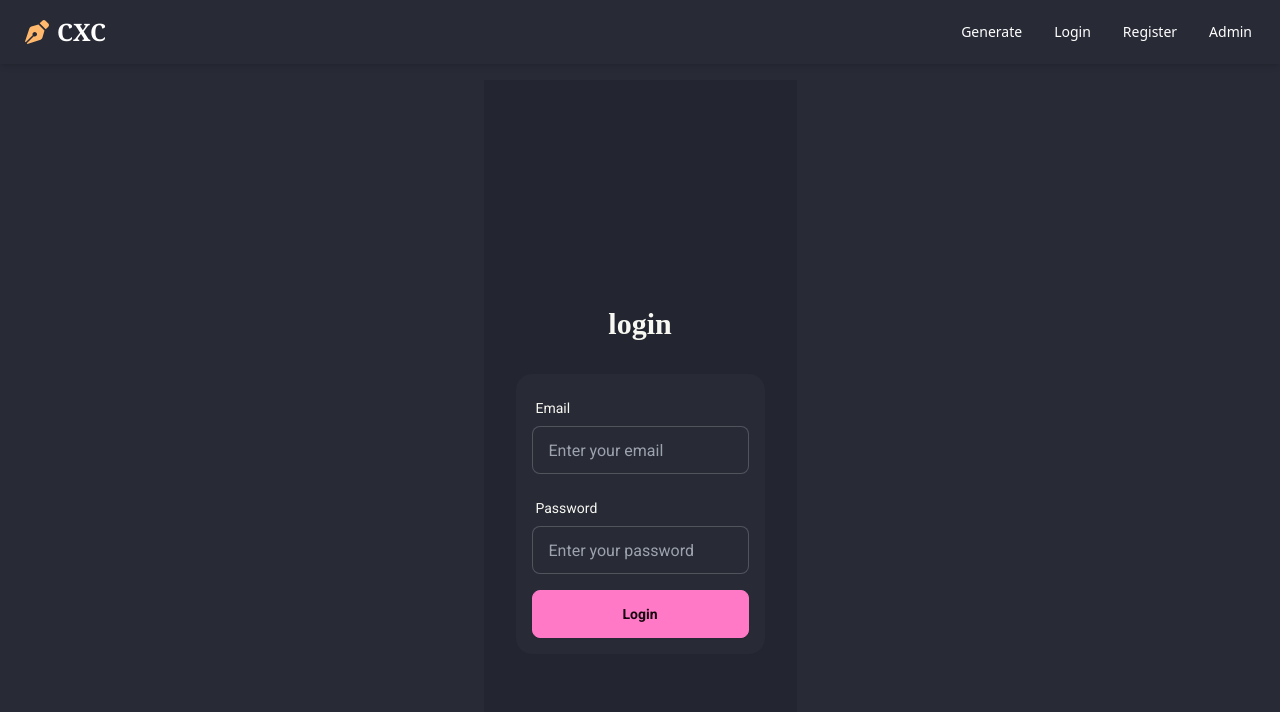
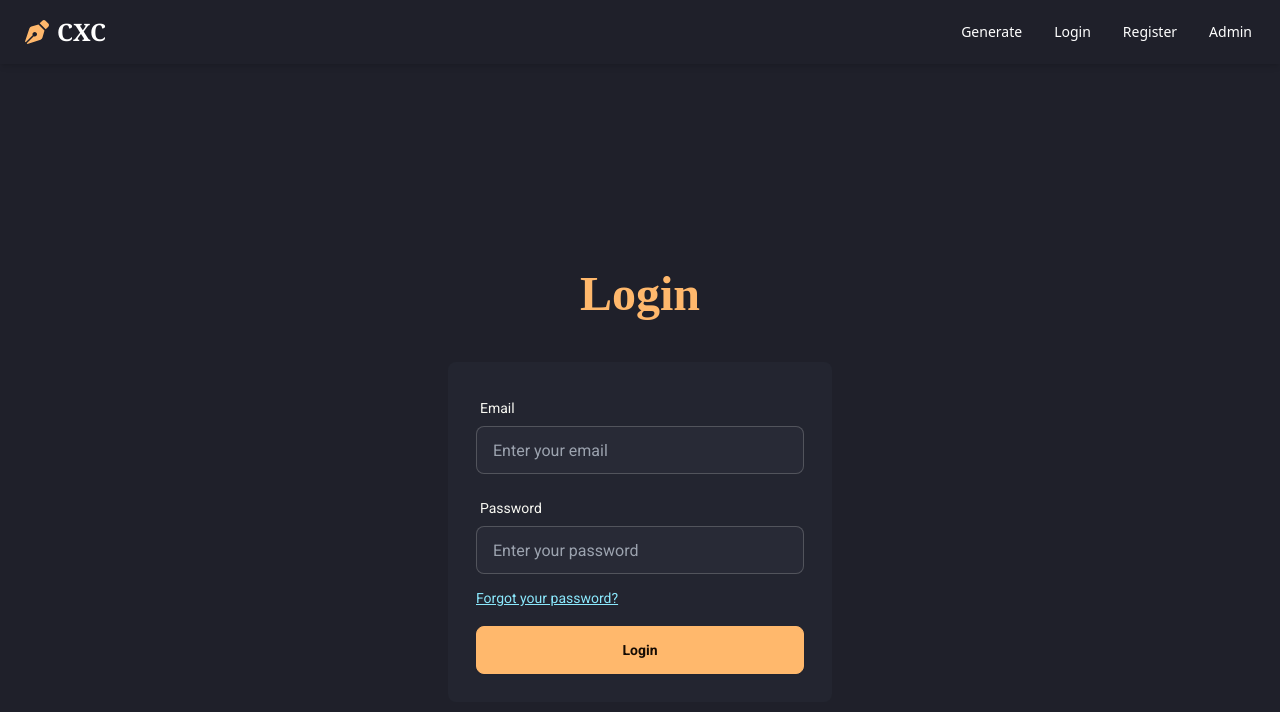
Before and after one commit to mika-em/CryptsXCreatures, a Next.js app in the folder cxc_app/: page /login in a window 1280 px wide. Shown: the top 712 px of the page. Built offline with nearby package versions, Linux system fonts and the light colour scheme; a web font is replaced by a local one.

Commit message:
create PageWrapper and apply to all pages for more consistent UI

```diff
--- a/cxc_app/package.json
+++ b/cxc_app/package.json
@@ -15,6 +15,7 @@
     "daisyui": "^4.12.14",
     "react": "^18.3.1",
     "react-dom": "^18.3.1",
+    "react-hot-toast": "^2.4.1",
     "react-icons": "^5.3.0"
   },
   "devDependencies": {
--- a/cxc_app/src/app/admin/page.js
+++ b/cxc_app/src/app/admin/page.js
@@ -2,6 +2,8 @@
 import { useEffect, useState } from 'react';
 import { fetchUsers } from '../utils/auth';
 import UserTable from '../components/UserTable';
+import PageWrapper from '../components/PageWrapper';
+
 export default function AdminPage() {
   const [users, setUsers] = useState(null);
   const [loading, setLoading] = useState(true);
@@ -13,7 +15,7 @@ export default function AdminPage() {
         const data = await fetchUsers();
         setUsers(data);
       } catch (e) {
-        setError(e.message || "An error occured.");
+        setError(e.message || 'An error occured.');
       } finally {
         setLoading(false);
       }
@@ -24,25 +26,28 @@ export default function AdminPage() {
 
   if (loading) {
     return (
-      <div className="flex flex-col items-center justify-center min-h-screen">
-        <h1 className="text-3xl">Loading...</h1>
-      </div>
+      <PageWrapper title="Admin Dashboard" centerContent={true}>
+        <div className="flex items-center justify-center min-h-screen">
+          <h1 className="text-3xl">Loading...</h1>
+        </div>
+      </PageWrapper>
     );
   }
 
   if (error) {
-    return <div className="alert alert-danger">{error}</div>;
+    return (
+      <PageWrapper title="Admin Dashboard" centerContent={true}>
+        <div className="alert alert-error text-center mt-4">{error}</div>
+      </PageWrapper>
+    );
   }
 
   return (
-    <div className="flex flex-col items-center justify-center min-h-screen bg-base-200 p-8">
-      <h1 className="-pt-8 pb-7 text-5xl
-       bg-clip-text glowing-text text-transparent
-        bg-gradient-to-r from-purple-500 via-pink-500 to-orange-500 font-bold mb-6">
-        Admin Dashboard
-      </h1>
-      <h1 className="text-2xl">Users</h1>
-      <UserTable users={users} />
-    </div>
+    <PageWrapper title="Admin Dashboard" centerContent={true}>
+      <div className="flex flex-col items-center">
+        <h1 className="text-2xl mb-4">Users</h1>
+        <UserTable users={users} />
+      </div>
+    </PageWrapper>
   );
 }
--- /dev/null
+++ b/cxc_app/src/app/components/PageWrapper.js
@@ -0,0 +1,26 @@
+'use client';
+
+import Typewriter from './typewriter';
+
+export default function PageWrapper({
+  title,
+  children,
+  centerContent = false,
+}) {
+  return (
+    <div
+      className={`flex flex-col ${
+        centerContent
+          ? 'items-center justify-center min-h-screen'
+          : 'items-start'
+      } p-8`}
+    >
+      {title && (
+        <h1 className="text-5xl font-bold mb-6 text-accent">
+          <Typewriter text={title} delay={100} />
+        </h1>
+      )}
+      <div className="w-full flex justify-center">{children}</div>
+    </div>
+  );
+}
--- a/cxc_app/src/app/globals.css
+++ b/cxc_app/src/app/globals.css
@@ -18,8 +18,11 @@
 html,
 body {
   height: 100%;
+  width: 100%;
   margin: 0;
   overflow: auto;
+  display: flex;
+  flex-direction: column;
 }
 
 body {
@@ -33,10 +36,10 @@ body {
 main {
   flex: 1;
   display: flex;
-  align-items: center;
-  justify-content: center;
+  flex-direction: column;
+  align-items: stretch;
+  justify-content: flex-start;
   padding: 1rem;
-  /* overflow: auto; */
 }
 
 footer {
@@ -59,7 +62,7 @@ h2 {
 }
 
 input {
-  color: var(--foreground);
+  color: white
 }
 
 @keyframes spin {
--- a/cxc_app/src/app/layout.js
+++ b/cxc_app/src/app/layout.js
@@ -23,9 +23,9 @@ export const metadata = {
 export default function RootLayout({ children }) {
   return (
     <html lang="en" data-theme="dracula">
-      <body className="bg-base-100 text-base-content flex flex-col min-h-screen">
+      <body className="bg-base-300 text-base-content flex flex-col min-h-screen">
         <Navbar />
-        <main className="flex-1 flex items-center justify-center">
+        <main className="flex-1 container mx-auto px-4 py-8">
           {children}
         </main>
         <Footer />
--- a/cxc_app/src/app/login/page.js
+++ b/cxc_app/src/app/login/page.js
@@ -2,8 +2,8 @@
 
 import { useRouter } from 'next/navigation';
 import { login } from '../utils/auth';
-import Typewriter from '../components/typewriter';
 import { useState } from 'react';
+import PageWrapper from '../components/PageWrapper';
 
 export default function LoginPage() {
   const router = useRouter();
@@ -25,21 +25,17 @@ export default function LoginPage() {
   }
 
   return (
-    <div className="flex flex-col items-center justify-center min-h-screen bg-base-200 p-8">
-      <h1 className="text-3xl font-bold mb-4 bg-clip-text text-transparent bg-base-content items-center pb-4">
-        {''}
-        <Typewriter text="login" delay={100} />
-      </h1>
+    <PageWrapper title="Login" centerContent={true}>
       <form
         onSubmit={handleSubmit}
-        className="card w-full max-w-sm bg-base-100 p-4"
+        className="card w-full max-w-sm rounded-lg p-7 m-5 bg-base-200"
       >
         {err && (
           <div className="alert alert-error mb-4">
             <span>{err}</span>
           </div>
         )}
-        <div className="form-control mb-4">
+        <div className="form-control mb-4 ">
           <label className="label">
             <span className="label-text">Email</span>
           </label>
@@ -62,11 +58,19 @@ export default function LoginPage() {
             className="input input-bordered"
             required
           />
+          <div className="text-left mt-3">
+            <a
+              href="/recover"
+              className="link link-info text-sm hover:text-secondary-focus"
+            >
+              Forgot your password?
+            </a>
+          </div>
         </div>
-        <button type="submit" className="btn btn-primary w-full">
+        <button type="submit" className="btn btn-accent w-full">
           Login
         </button>
       </form>
-    </div>
+    </PageWrapper>
   );
 }
--- a/cxc_app/src/app/recover/page.js
+++ b/cxc_app/src/app/recover/page.js
@@ -3,6 +3,7 @@
 import { useState } from 'react';
 import { recovery } from '../utils/auth';
 import { useRouter } from 'next/navigation';
+import PageWrapper from '../components/PageWrapper';
 
 export default function RecoverPage() {
   const [loading, setLoading] = useState(false);
@@ -68,14 +69,11 @@ export default function RecoverPage() {
   }
 
   return (
-    <div className="flex flex-col items-center justify-center min-h-screen bg-base-200 p-8">
-      <h2 className="text-4xl font-bold mb-6 text-base-content">
-        {step === 1 && 'Recover Password'}
-        {step === 2 && 'Recover Password'}
-        {step === 3 && 'Recover Password'}
-      </h2>
-
-      <form onSubmit={handleSubmit} className="card w-full max-w-md bg-base-100 p-6 shadow-md">
+    <PageWrapper title="Recover Password" centerContent={true}>
+      <form
+        onSubmit={handleSubmit}
+        className="card w-full max-w-sm rounded-lg p-7 m-5 bg-base-200"
+      >
         {err && (
           <div className="alert alert-error mb-4">
             <span>{err}</span>
@@ -158,6 +156,6 @@ export default function RecoverPage() {
           {loading ? <span className="loading loading-ring"></span> : 'Submit'}
         </button>
       </form>
-    </div>
+    </PageWrapper>
   );
 }
--- a/cxc_app/src/app/register/page.js
+++ b/cxc_app/src/app/register/page.js
@@ -2,8 +2,8 @@
 
 import { useRouter } from 'next/navigation';
 import { register } from '../utils/auth';
-import Typewriter from '../components/typewriter';
 import { useState } from 'react';
+import PageWrapper from '../components/PageWrapper';
 
 export default function RegisterPage() {
   const router = useRouter();
@@ -33,14 +33,10 @@ export default function RegisterPage() {
   }
 
   return (
-    <div className="flex flex-col items-center justify-center min-h-screen bg-base-200 p-8">
-      <h2 className="text-3xl font-bold mb-4 bg-clip-text text-transparent bg-base-content items-center pb-4">
-        {''}
-        <Typewriter text="register" delay={100} />
-      </h2>
+    <PageWrapper title="Register" centerContent={true}>
       <form
         onSubmit={handleSubmit}
-        className="card w-full max-w-sm bg-base-100 p-4"
+        className="card w-full max-w-sm rounded-lg p-7 m-5 bg-base-200"
       >
         {err && (
           <div className="alert alert-error mb-4">
@@ -101,10 +97,10 @@ export default function RegisterPage() {
             required
           />
         </div>
-        <button type="submit" className="btn btn-primary w-full">
+        <button type="submit" className="btn pt-2 btn-accent w-full">
           Register
         </button>
       </form>
-    </div>
+    </PageWrapper>
   );
 }
--- a/cxc_app/src/app/story/page.js
+++ b/cxc_app/src/app/story/page.js
@@ -2,7 +2,7 @@
 
 import { useState, useEffect } from 'react';
 import { generateStory } from '../utils/story';
-import Typewriter from '../components/typewriter';
+import PageWrapper from '../components/PageWrapper';
 
 export default function StoryPage() {
   const [prompt, setPrompt] = useState('');
@@ -29,7 +29,7 @@ export default function StoryPage() {
       setToastMessage('Story generated successfully!');
       setToastType('success');
     } catch (err) {
-      setToastMessage('There was an issue. Please try again later.');
+      setToastMessage('There was an issue generating the story.');
       setToastType('error');
     } finally {
       setLoading(false);
@@ -37,19 +37,16 @@ export default function StoryPage() {
   }
 
   return (
-    <div className="flex flex-col items-center justify-center min-h-screen bg-base-200 p-8">
-      <h1 className="text-6xl bg-clip-text glowing-text text-transparent bg-gradient-to-r from-purple-500 via-pink-500 to-orange-500 font-bold pb-5 mb-6">
-        <Typewriter text="start your journey" delay={100} />
-      </h1>
+    <PageWrapper title="Start Your Journey" centerContent={true}>
       <form
         onSubmit={handleSubmit}
-        className="card w-1/3 bg-base-100 p-4"
+        className="card w-full max-w-lg bg-base-200 p-6 shadow-md"
       >
         <div className="form-control mb-4">
           <textarea
             className="textarea text-base-content text-xl p-4"
             rows={3}
-            placeholder="..."
+            placeholder="Type your prompt here..."
             value={prompt}
             onChange={(e) => setPrompt(e.target.value)}
             required
@@ -57,7 +54,9 @@ export default function StoryPage() {
         </div>
         <button
           type="submit"
-          className={`btn text-base-content btn-primary w-full ${loading ? 'btn-disabled' : ''}`}
+          className={`btn text-base-content btn-primary w-full ${
+            loading ? 'btn-disabled' : ''
+          }`}
         >
           {loading ? (
             <span className="loading loading-lg loading-infinity"></span>
@@ -66,11 +65,13 @@ export default function StoryPage() {
           )}
         </button>
       </form>
+
       {generatedText && (
-        <div className="card mt-4 w-1/3 bg-base-100 p-4">
+        <div className="card mt-6 w-full max-w-lg bg-base-100 p-6">
           <p className="text-base-content text-xl">{generatedText}</p>
         </div>
       )}
+
       {toastMessage && (
         <div className="fixed bottom-8 left-1/2 transform -translate-x-1/2 flex justify-center">
           <div
@@ -84,6 +85,6 @@ export default function StoryPage() {
           </div>
         </div>
       )}
-    </div>
+    </PageWrapper>
   );
 }
```
Also changed, not shown: 2 other files (tests, documents, lock files or other folders).
